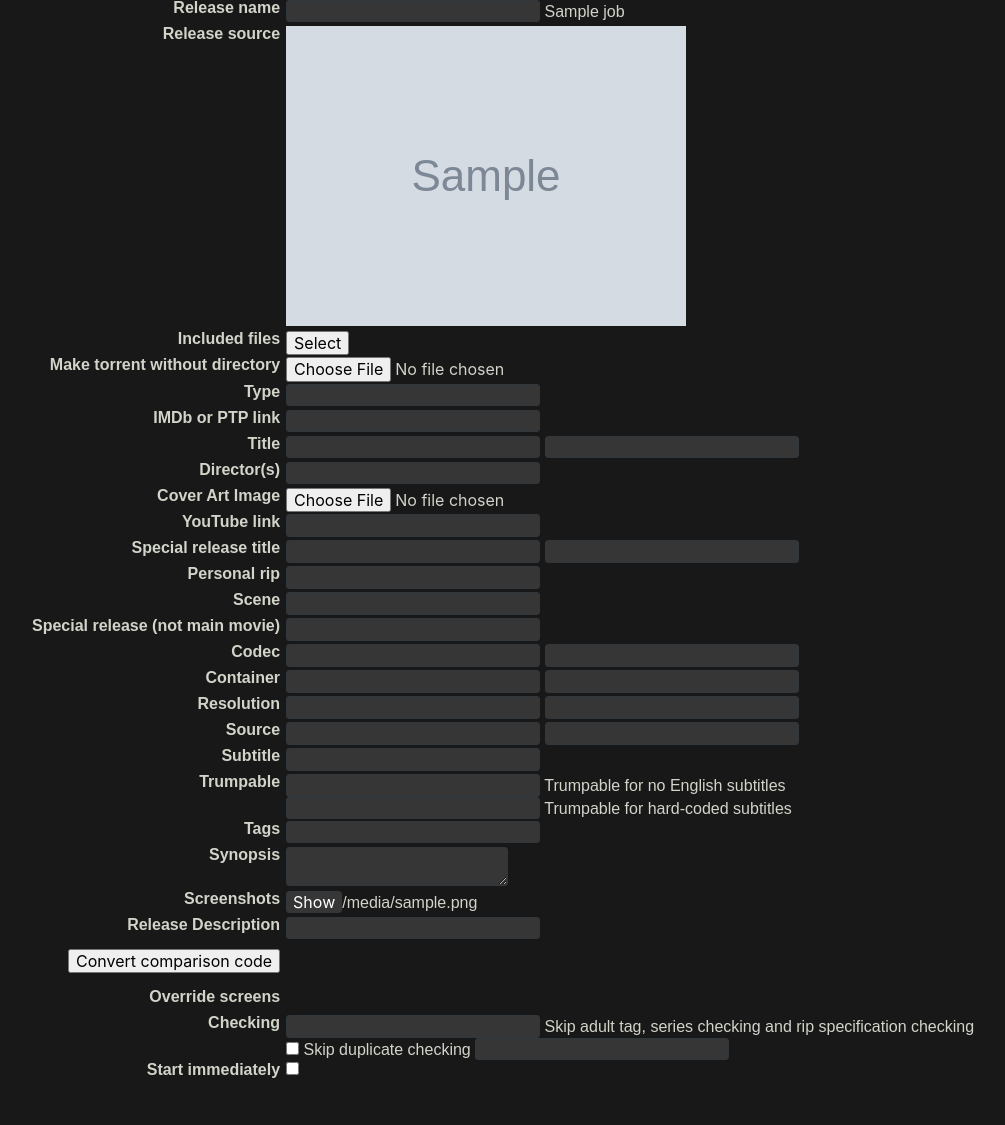
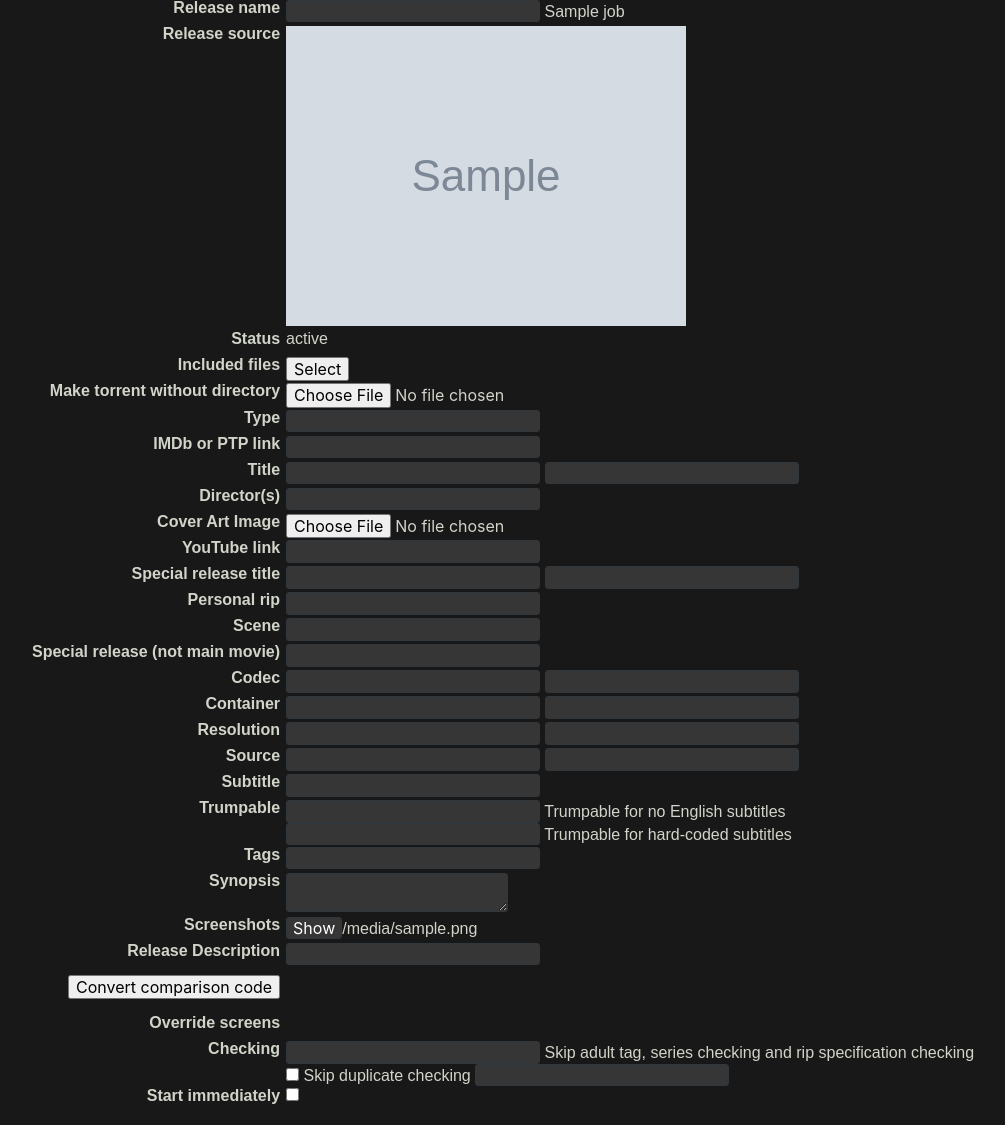
Before and after one commit to kannibalox/PtpUploader, a Django app: template src/PtpUploader/web/templates/edit_job.html in a window 1280 px wide. Shown: the part 113-1238 px from the top of the page, without its empty margins (47-1052 px from the left). Before the commit the page ends 1191 px from the top, so only its background shows below. Run offline with Django 3.2, Linux system fonts and the light colour scheme; the template is opened without the code that fills it: most values are stand-ins (such as "Sample title", 1, 10 or a date in 2020); grey boxes marked "Sample" are stand-in pictures; form fields are guessed from the names that the template uses; parts of the project's set-up code (start-up, migrations or seed data) failed here and were passed over; some libraries are stand-ins or nearby versions.

Commit message:
Show job status on edit page

```diff
--- a/src/PtpUploader/web/templates/edit_job.html
+++ b/src/PtpUploader/web/templates/edit_job.html
@@ -167,6 +167,10 @@
                   {% endif %}
                 {% endif %}
               </td>
+            </tr>
+            <tr>
+              <td class="label">Status</td>
+              <td>{{ job.Status }}</td>
             </tr>
           {% else %}
             <tr>
--- a/src/PtpUploader/web/views.py
+++ b/src/PtpUploader/web/views.py
@@ -357,6 +357,9 @@ def edit_job(request, r_id: int = -1):
             job["SourceUrl"] = source.GetUrlFromId(release.AnnouncementId)
         job["SkipDuplicateCheckingButton"] = release.DuplicateCheckCanIgnore
         job["CanEdited"] = release.CanEdited
+        job["Status"] = release.get_JobRunningState_display()
+        if release.ErrorMessage:
+            job["Status"] += f" - {release.ErrorMessage}"
 
         initial = {
             "Subtitles": release.Subtitles,
```
